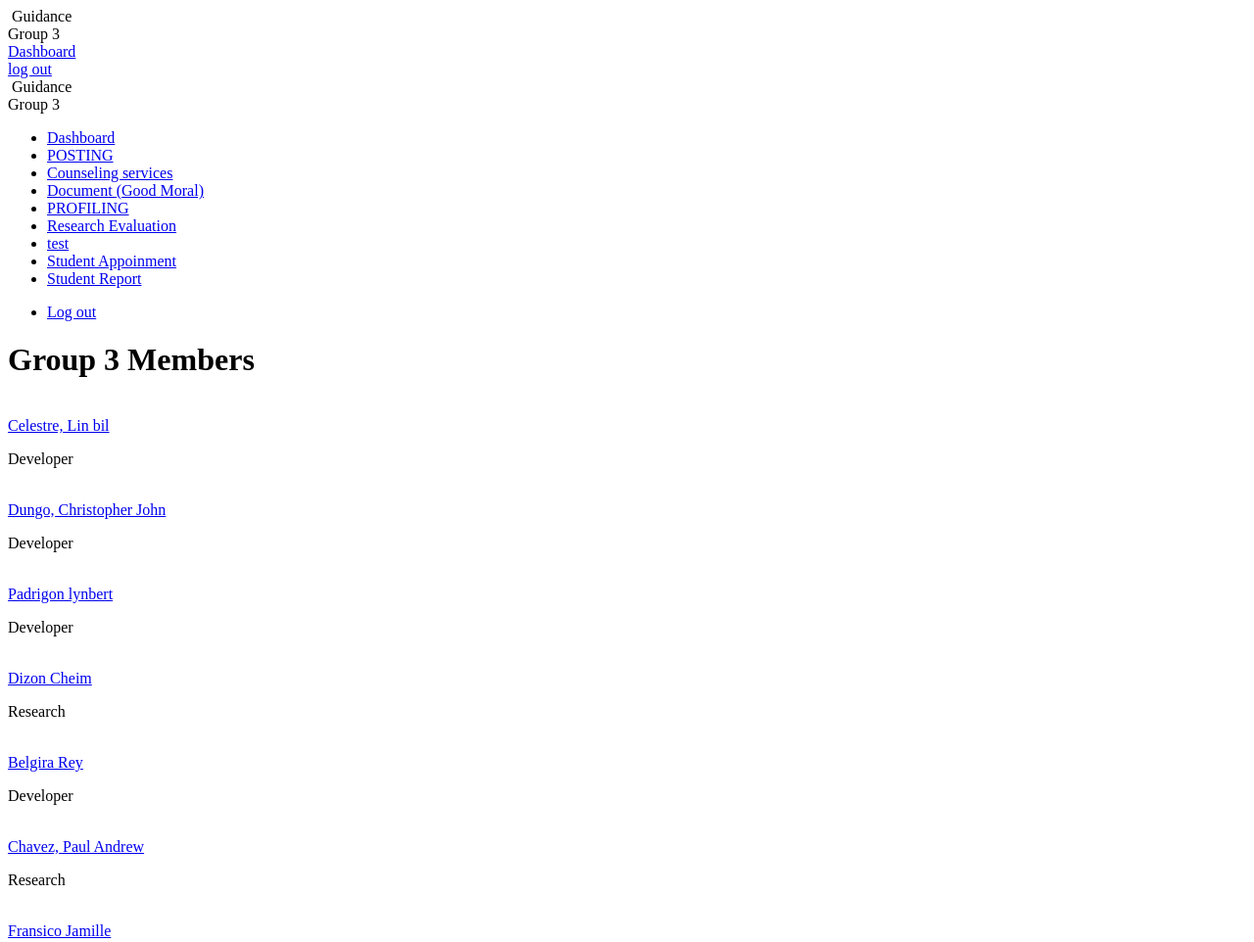
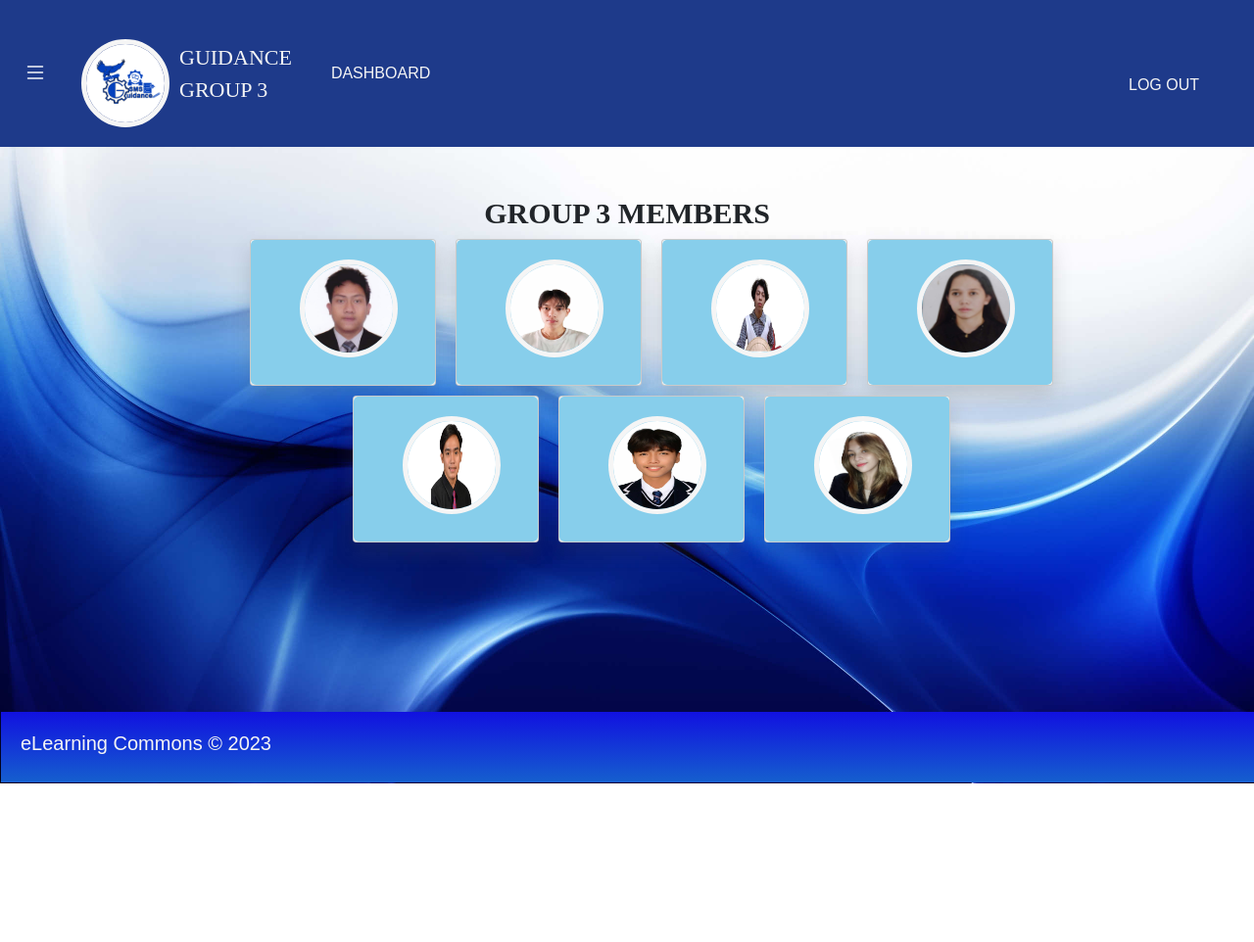
Before and after one commit to Linbil21/Guidance, a plain HTML site: page Dashbord.html in a window 1280 px wide. Shown: the top 962 px of the page at 98% size. After the commit the page ends 800 px from the top, so only its background shows below. Drawn offline with Linux system fonts and the light colour scheme; the site is published under a folder, as on GitHub Pages, so addresses that start at the root find nothing.

Commit message:
Fix: corrected all paths in Dashbord.html (removed ../ and /image/ prefixes)

```diff
--- a/Dashbord.html
+++ b/Dashbord.html
@@ -4,34 +4,34 @@
     <meta charset="UTF-8">
     <meta name="viewport" content="width=device-width, initial-scale=1.0">
     <title>Dashboard Page</title>
-     <link class="logo" rel="icon" href="../image/Logo.png">
-     <link rel="stylesheet" href="../bootstrap-icons-1.11.2/font/bootstrap-icons.css">
-     <link rel="stylesheet" href="../System/css/bootstrap.css">
-     <link rel="stylesheet" href="../Css/Dashboard.css">
+     <link class="logo" rel="icon" href="image/Logo.png">
+     <link rel="stylesheet" href="bootstrap-icons-1.11.2/font/bootstrap-icons.css">
+     <link rel="stylesheet" href="System/css/bootstrap.css">
+     <link rel="stylesheet" href="Css/Dashboard.css">
 </head>
 
 <header>
    <nav >
     <div class="logo">
       <i class="bi-list menu-icon2"> </i>
-        <img class="image-logo" src="/image/Logo.png" alt="">
+        <img class="image-logo" src="image/Logo.png" alt="">
         <span class="logo-name">Guidance <br>Group 3 </span>
 
         <div class="navigation-dashboard">
-          <a class="btn-nav" href="/HTML/Dashbord.html">Dashboard
+          <a class="btn-nav" href="Dashbord.html">Dashboard
             <br>
           </a>
 
         </div>
         <div class="navigation-dashboard">
-           <a class="btn-nav-logout" href="/HTML/login.html">log out</a>
+           <a class="btn-nav-logout" href="login.html">log out</a>
         </div>
 
       <div class="Sidebar">
          <div class="logo">
       <i class="bi-arrow-left menu-icon2"> </i>
 
-       <img class="image-logo2" src="/image/Logo.png" alt="">
+       <img class="image-logo2" src="image/Logo.png" alt="">
         <span class="logo-name">Guidance <br>Group 3 </span>
 
 
@@ -40,14 +40,14 @@
 
           <ul class="lists">
             <li class="list">
-              <a href="/HTML/Dashbord.html" class="nav-link">
+              <a href="Dashbord.html" class="nav-link">
                 <i class="bi bi-house icon"></i>
                   <span class="link">Dashboard</span>
               </a>
             </li>
 
             <li class="list">
-              <a href="/Submodules/Posting/index.html" class="nav-link">
+              <a href="Submodules/Posting/index.html" class="nav-link">
                 <i class="bi bi-postcard icon"></i>
                   <span class="link">POSTING</span>
               </a>
@@ -55,7 +55,7 @@
 
 
                 <li class="list">
-              <a href="/Submodules/Counseling/index.html" class="nav-link">
+              <a href="Submodules/Counseling/index.html" class="nav-link">
                 <i class="bi bi-postcard icon"></i>
                   <span class="link">Counseling services</span>
               </a>
@@ -64,14 +64,14 @@
 
 
             <li class="list">
-              <a href="/Submodules/Documentation/index.html" class="nav-link">
+              <a href="Submodules/Documentation/index.html" class="nav-link">
                 <i class="bi bi-file  icon"></i>
                   <span class="link">Document (Good Moral)</span>
               </a>
             </li>
 
               <li class="list">
-              <a href="/Submodules/Profiling/index.html" class="nav-link">
+              <a href="Submodules/Profiling/index.html" class="nav-link">
                 <i class="bi bi-person-fill-exclamation icon"></i>
                   <span class="link">PROFILING</span>
               </a>
@@ -79,28 +79,28 @@
 
 
             <li class="list">
-              <a href="/Submodules/Evaluation of Teacher/Evaluation.html" class="nav-link">
+              <a href="Submodules/Evaluation of Teacher/Evaluation.html" class="nav-link">
                 <i class="bi bi-pencil icon"></i>
                   <span class="link">Research Evaluation</span>
               </a>
             </li>
 
             <li class="list">
-              <a href="/Submodules/Testing/testing.html" class="nav-link">
+              <a href="Submodules/Testing/testing.html" class="nav-link">
                <i class="bi bi-pc-display-horizontal icon"></i>
                   <span class="link">test</span>
               </a>
             </li>
 
             <li class="list">
-              <a href="/Submodules/Appointment/index.html" class="nav-link">
+              <a href="Submodules/Appointment/index.html" class="nav-link">
                <i class="bi bi-person-bounding-box icon"></i>
                   <span class="link"> Student Appoinment  </span>
               </a>
             </li>
 
              <li class="list">
-              <a href="/Submodules/Student-Reports/index.html" class="nav-link">
+              <a href="Submodules/Student-Reports/index.html" class="nav-link">
                <i class="bi bi-person-circle icon"></i>
                   <span class="link">Student Report </span>
               </a>
@@ -132,10 +132,10 @@
   <div class="container-group">
      <div class="card">
           <div class="card-img">
-          <img class="profile-group" src="/image/Linbil Celestre .jpg" alt="">
+          <img class="profile-group" src="image/Linbil Celestre .jpg" alt="">
        </div>
         <div class="card-info">
-          <a class="title" href="../Resume/Celestre/Resume.html">Celestre, Lin bil</a>
+          <a class="title" href="Resume/Celestre/Resume.html">Celestre, Lin bil</a>
           <p class="subtitle"> Developer </p>
 
         </div>
@@ -143,10 +143,10 @@
 
       <div class="card">
           <div class="card-img">
-          <img class="profile-group" src="/image/Dungo, Christopher John.jpg" alt="">
+          <img class="profile-group" src="image/Dungo, Christopher John.jpg" alt="">
        </div>
         <div class="card-info">
-          <a class="title" href="../Resume/Dungo/Resume.html">Dungo, Christopher John</a>
+          <a class="title" href="Resume/Dungo/Resume.html">Dungo, Christopher John</a>
           <p class="subtitle">Developer</p>
         </div>
       </div>
@@ -154,20 +154,20 @@
 
        <div class="card">
           <div class="card-img">
-          <img class="profile-group" src="/image/Lyn≡ƒª£.png" alt="">
+          <img class="profile-group" src="image/Lyn≡ƒª£.png" alt="">
        </div>
         <div class="card-info">
-          <a class="title" href="../Resume/Padrigon/index.html">Padrigon lynbert</a>
+          <a class="title" href="Resume/Padrigon/index.html">Padrigon lynbert</a>
           <p class="subtitle">Developer</p>
         </div>
       </div>
 
         <div class="card">
           <div class="card-img">
-          <img class="profile-group" src="/image/Cheim,Dizon.jpg" alt="">
+          <img class="profile-group" src="image/Cheim,Dizon.jpg" alt="">
        </div>
         <div class="card-info">
-          <a class="title" href="../Resume/Dizon/Resume.html">Dizon Cheim</a>
+          <a class="title" href="Resume/Dizon/Resume.html">Dizon Cheim</a>
           <p class="subtitle">Research</p>
         </div>
       </div>
@@ -176,19 +176,19 @@
   <div class="container-group">
      <div class="card">
           <div class="card-img">
-          <img class="profile-group" src="/image/Rey.png" alt="">
+          <img class="profile-group" src="image/Rey.png" alt="">
        </div>
         <div class="card-info">
-          <a  class="title" href="../Resume/Belgira/Resume.html">Belgira Rey</a>
+          <a  class="title" href="Resume/Belgira/Resume.html">Belgira Rey</a>
           <p class="subtitle">Developer</p>
         </div>
       </div>
        <div class="card">
           <div class="card-img">
-          <img class="profile-group" src="/image/Paul Andre Chavez.jpg" alt="">
+          <img class="profile-group" src="image/Paul Andre Chavez.jpg" alt="">
        </div>
         <div class="card-info">
-          <a class="title" href="../Resume/Chavez/Resume.html">Chavez, Paul Andrew</a>
+          <a class="title" href="Resume/Chavez/Resume.html">Chavez, Paul Andrew</a>
           <p  class="subtitle">Research</p>
         </div>
       </div>
@@ -204,18 +204,18 @@
 
         <div class="card">
           <div class="card-img">
-          <img class="profile-group" src="/image/Jamille Fransico.jpg" alt="">
+          <img class="profile-group" src="image/Jamille Fransico.jpg" alt="">
        </div>
         <div class="card-info">
-          <a class="title" href="../Resume/Fransico/Resume.html">Fransico Jamille</a>
+          <a class="title" href="Resume/Fransico/Resume.html">Fransico Jamille</a>
           <p   class="subtitle">Research</p>
         </div>
       </div>
   </div>
 </main>
 <Section class="overlay"></Section>
-    <script src="/System/js/bootstrap.js"></script>
-    <script src="/Js/Sidebar.js"></script>
+    <script src="System/js/bootstrap.js"></script>
+    <script src="Js/Sidebar.js"></script>
 </body>
 <footer>
  <h1>eLearning Commons © 2023</h1>
```
